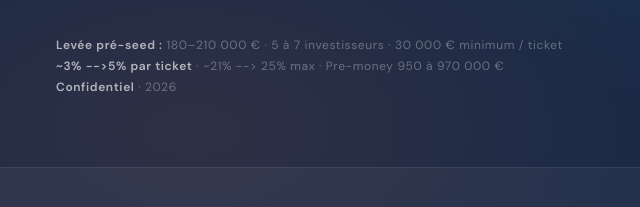
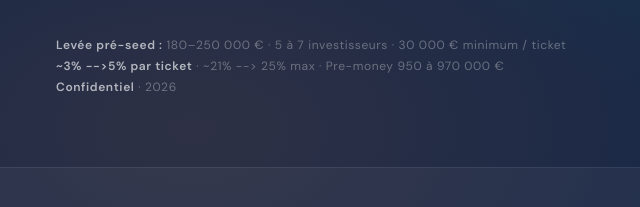
Before and after one commit to BertrandMars/NexiCare_Deck, a plain HTML site: page index.html in a window 1280 px wide. Shown: the part 510-717 px from the top of the page, 0-640 px from the left. Drawn offline with nearby package versions, Linux system fonts and the light colour scheme; a web font is replaced by a local one.

Commit message:
Update index.html

```diff
--- a/index.html
+++ b/index.html
@@ -592,7 +592,7 @@ em{font-style:italic;}
         <h1 class="cover-title">Le cockpit<br>qui manquait<br>aux <em>acteurs du soin.</em></h1>
         <p class="cover-sub">NexiCare pilote l'intégralité du parcours de la personne accompagnée — superposé aux logiciels existants, sans les remplacer.</p>
         <div class="cover-meta">
-          <div class="cover-meta-item"><strong>Levée pré-seed :</strong> 180–210 000 € · 5 à 7 investisseurs · 30 000 € minimum / ticket</div>
+          <div class="cover-meta-item"><strong>Levée pré-seed :</strong> 180–250 000 € · 5 à 7 investisseurs · 30 000 € minimum / ticket</div>
           <div class="cover-meta-item"><strong>~3% -->5% par ticket</strong> · ~21% --> 25% max · Pre-money 950 à 970 000 €</div>
           <div class="cover-meta-item"><strong>Confidentiel</strong> · 2026</div>
         </div>
```
